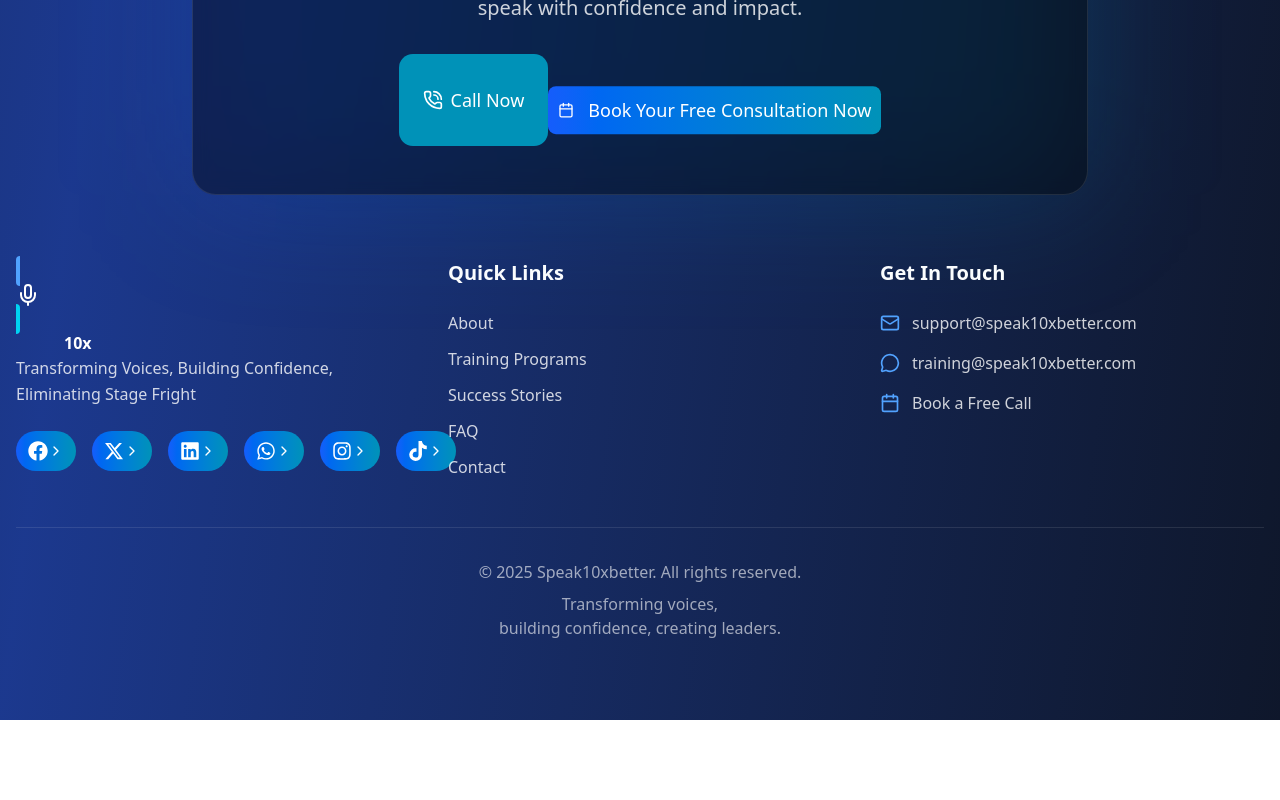
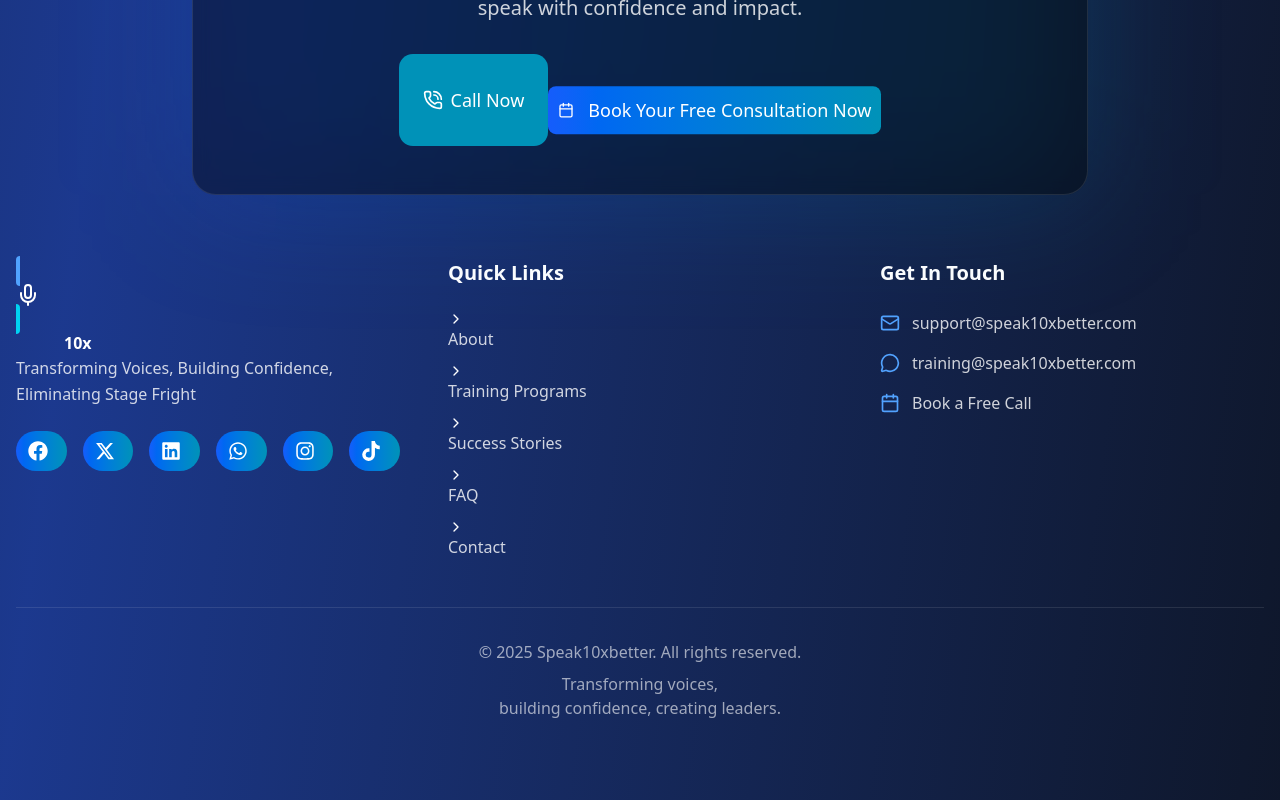
Before and after one commit to rdghostmann/Speak10xbetter, a Next.js app: page / in a window 1280 px wide. Shown: the part 8858-9658 px from the top of the page. Before the commit the page ends 9578 px from the top, so only its background shows below. Built offline with nearby package versions, Linux system fonts and the light colour scheme.

Commit message:
Added icons FaTiktok

```diff
--- a/components/Footer/Footer.jsx
+++ b/components/Footer/Footer.jsx
@@ -5,8 +5,8 @@ import { useInView } from "framer-motion"
 import { useRef } from "react"
 import { Button } from "@/components/ui/button"
 import { Calendar, Mail, ChevronRight, MessageCircle, Mic } from "lucide-react"
-import { FaLinkedin, FaFacebook, FaWhatsapp, FaTiktok  } from "react-icons/fa";
-import { FaInstagram, FaXTwitter  } from "react-icons/fa6";
+import { FaLinkedin, FaFacebook, FaWhatsapp, FaTiktok } from "react-icons/fa";
+import { FaInstagram, FaXTwitter } from "react-icons/fa6";
 
 import Link from "next/link"
 import CallBtn from "../CallBtn/CallBtn"
@@ -78,7 +78,7 @@ export default function Footer() {
             <div className="flex space-x-4">
               {[
                 { icon: FaFacebook, href: "https://www.facebook.com/share/19KS2aHEzB/?mibextid=wwXIfr" },
-                { icon: FaXTwitter , href: " https://x.com/IfezueJudith" },
+                { icon: FaXTwitter, href: " https://x.com/IfezueJudith" },
                 { icon: FaLinkedin, href: "https://www.linkedin.com/in/judithifezue" },
                 { icon: FaWhatsapp, href: "wa.me/9051071524" },
                 { icon: FaInstagram, href: "https://www.instagram.com/ifezue_judith" },
@@ -90,7 +90,6 @@ export default function Footer() {
                   className="w-28 h-10 bg-gradient-to-r from-blue-600 to-cyan-600 rounded-full flex items-center justify-between px-3 hover:scale-105 transition-transform"
                 >
                   <Icon className="w-5 h-5 text-white" />
-                  <ChevronRight className="w-4 h-4 text-white" />
                 </a>
               ))}
             </div>
@@ -102,6 +101,8 @@ export default function Footer() {
             <ul className="space-y-3">
               {["About", "Training Programs", "Success Stories", "FAQ", "Contact"].map((link) => (
                 <li key={link}>
+                  <ChevronRight className="w-4 h-4 text-white" />
+
                   <a
                     href={`#${link.toLowerCase().replace(" ", "-")}`}
                     className="text-white/80 hover:text-cyan-400 transition-colors"
```
